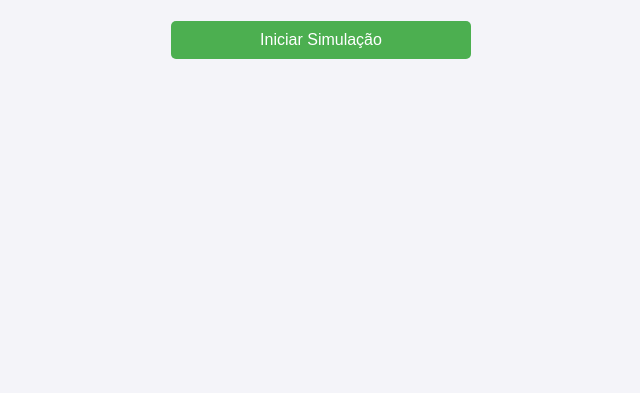
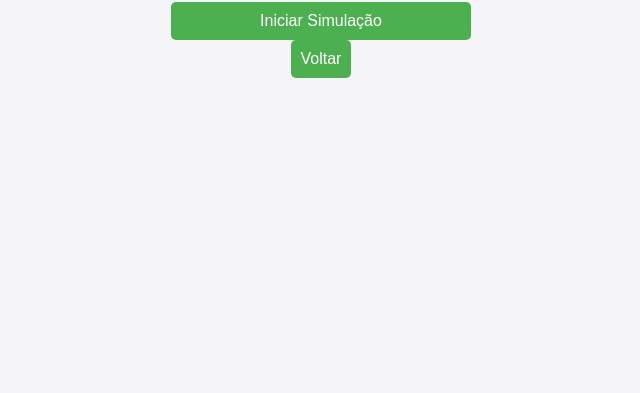
Before and after one commit to Raquel-Santos/Escalonador-de-Processos, a plain HTML site: page config.html in a window 1280 px wide. Shown: the part 407-800 px from the top of the page, without its empty margins (319-959 px from the left). Drawn offline with Linux system fonts and the light colour scheme.

Commit message:
Update config.html

```diff
--- a/config.html
+++ b/config.html
@@ -12,6 +12,7 @@
         <div id="processosContainer"></div>
         <button type="submit">Iniciar Simulação</button>
     </form>
+    <button id="voltar">Voltar</button>
     <script src="script.js" defer></script>
 </body>
 </html>
```
